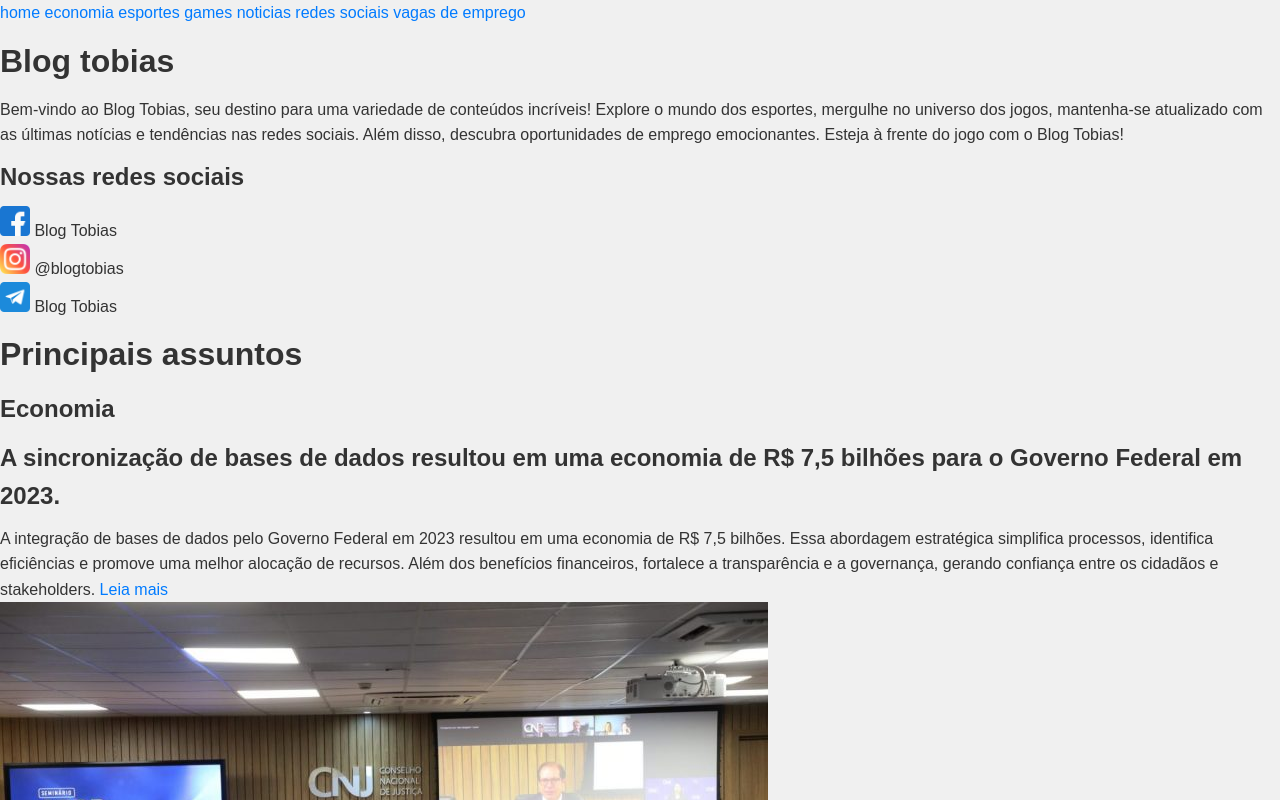
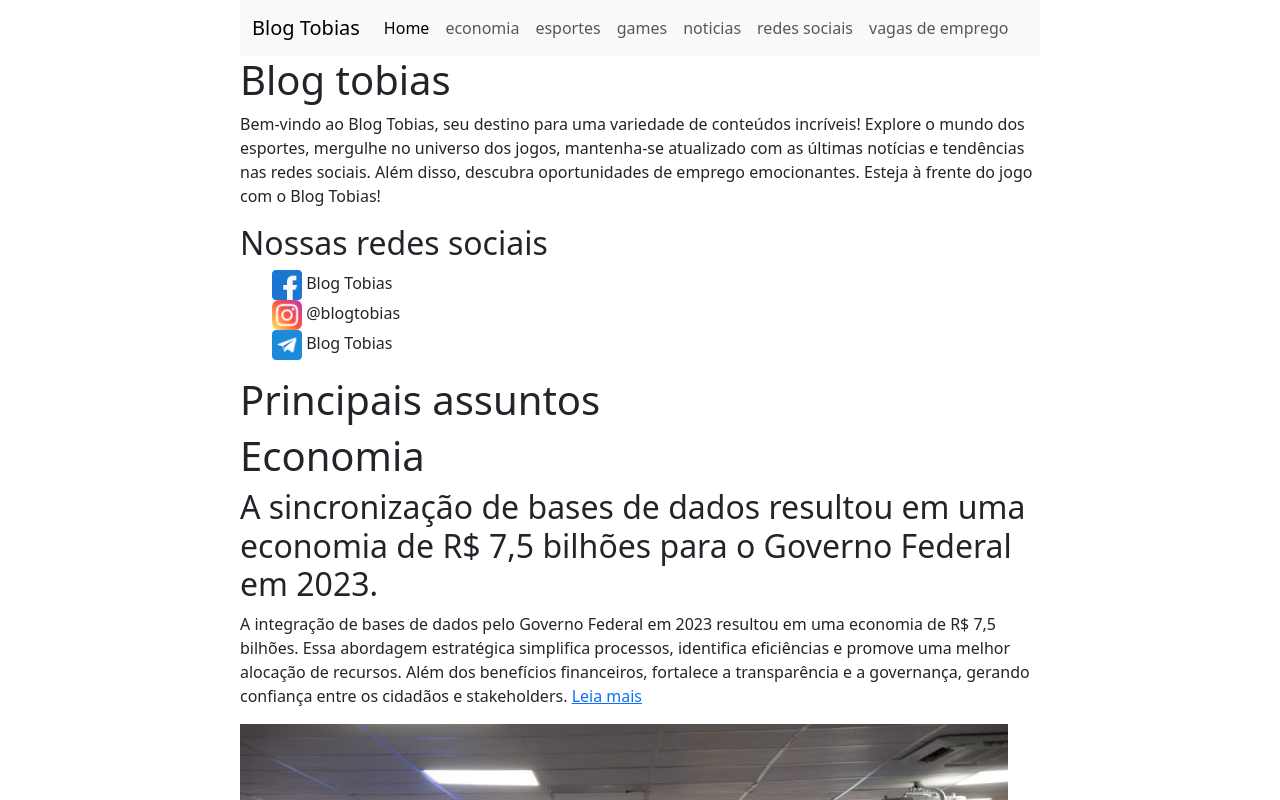
Before and after one commit to cleilsonalvino/const-1, a plain HTML site: page index.html in a window 1280 px wide. Shown: the top 800 px of the page. Drawn offline with Linux system fonts and the light colour scheme; files whose address does not match are found by name.

Commit message:
adicionei o bootstrap

```diff
--- /dev/null
+++ b/assets/css/global/style.css
@@ -0,0 +1,4 @@
+body{
+    width: 100vh;
+    margin: auto;
+}
--- a/index.html
+++ b/index.html
@@ -6,19 +6,44 @@
     <title>Blog Tobias</title>
     <link rel="stylesheet" href="./assets/css/global/reset.css">
     <link rel="stylesheet" href="./assets/css/global/reset.css">
+    <link rel="stylesheet" href="public/css/bootstrap.css">
+    <link rel="stylesheet" href="assets/css/global/style.css">
 </head>
 <body>
     <header>
-        <nav>
-            <a href="index.html">home</a>
-            <a href="economia.html">economia</a>
-            <a href="esportes.html">esportes</a>
-            <a href="portal-de-games.html">games</a>
-            <a href="portal-de-noticias.html">noticias</a>
-            <a href="portal-de-redes.html">redes sociais</a>
-            <a href="portal-vagas-de-emprego.html">vagas de emprego</a>
-            <a href="sobre.html"></a>
-        </nav>
+        <nav class="navbar navbar-expand-lg bg-body-tertiary">
+            <div class="container-fluid">
+              <a class="navbar-brand" href="#">Blog Tobias</a>
+              <button class="navbar-toggler" type="button" data-bs-toggle="collapse" data-bs-target="#navbarNav" aria-controls="navbarNav" aria-expanded="false" aria-label="Toggle navigation">
+                <span class="navbar-toggler-icon"></span>
+              </button>
+              <div class="collapse navbar-collapse" id="navbarNav">
+                <ul class="navbar-nav">
+                  <li class="nav-item">
+                    <a class="nav-link active" aria-current="page" href="index.html">Home</a>
+                  </li>
+                  <li class="nav-item">
+                    <a class="nav-link" href="economia.html">economia</a>
+                  </li>
+                  <li class="nav-item">
+                    <a class="nav-link" href="esportes.html">esportes</a>
+                  </li>
+                  <li class="nav-item">
+                    <a class="nav-link" href="portal-de-games.html">games</a>
+                  </li>
+                  <li class="nav-item">
+                    <a class="nav-link" href="portal-de-noticias.html">noticias</a>
+                  </li>
+                  <li class="nav-item">
+                    <a class="nav-link" href="portal-de-noticias.html">redes sociais</a>
+                  </li>
+                  <li class="nav-item">
+                    <a class="nav-link" href="portal-vagas-de-emprego.html">vagas de emprego</a>
+                  </li>
+                </ul>
+              </div>
+            </div>
+          </nav>
         <h1>Blog tobias</h1>
         <p>Bem-vindo ao Blog Tobias, seu destino para uma variedade de conteúdos incríveis! Explore o mundo dos esportes, mergulhe no universo dos jogos, mantenha-se atualizado com as últimas notícias e tendências nas redes sociais. Além disso, descubra oportunidades de emprego emocionantes. Esteja à frente do jogo com o Blog Tobias!</p>
         <h2>Nossas redes sociais </h2>
@@ -48,5 +73,6 @@
     <footer>
 
     </footer>
+    <script src="public/js/bootstrap.js"></script>
 </body>
 </html>
```
